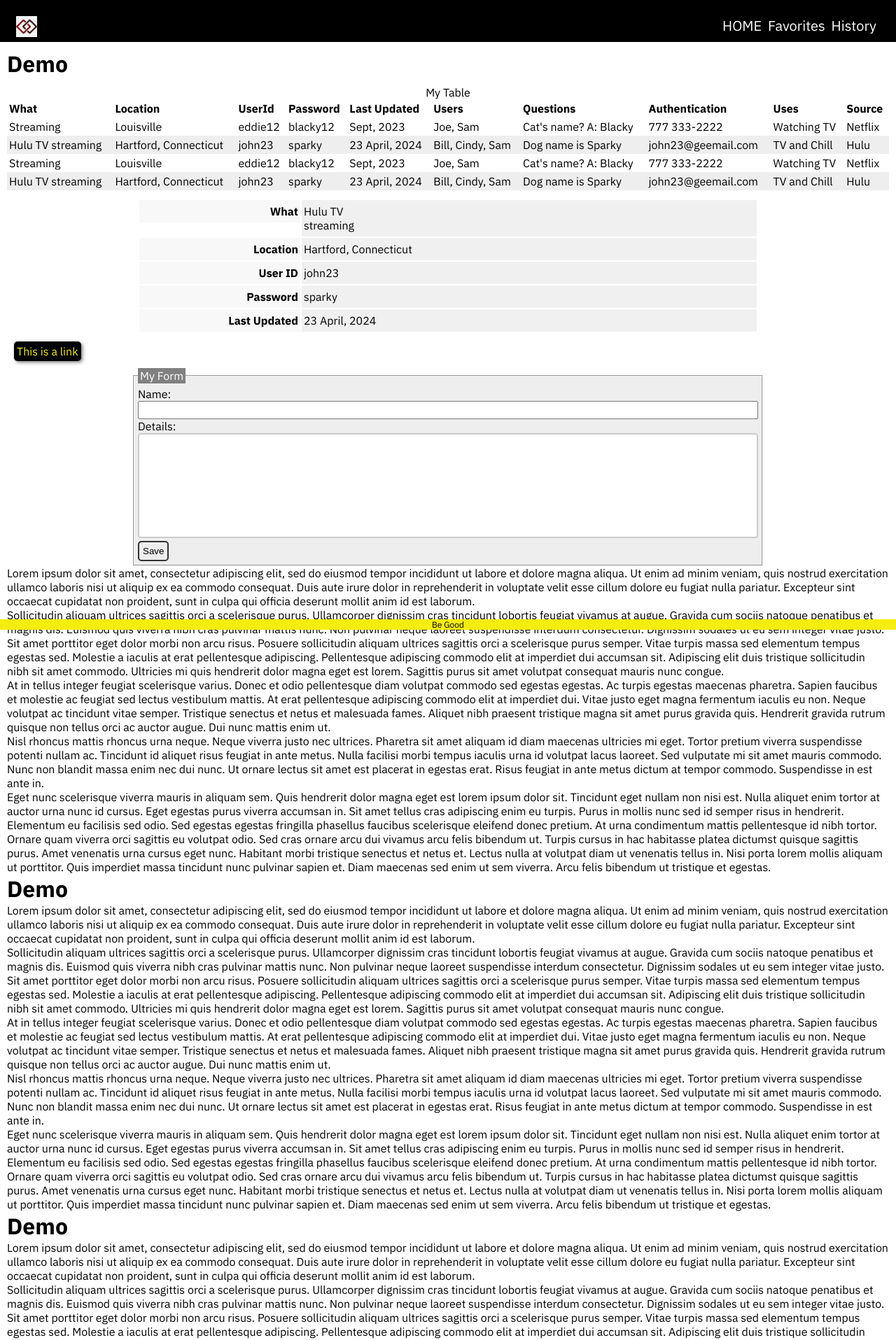
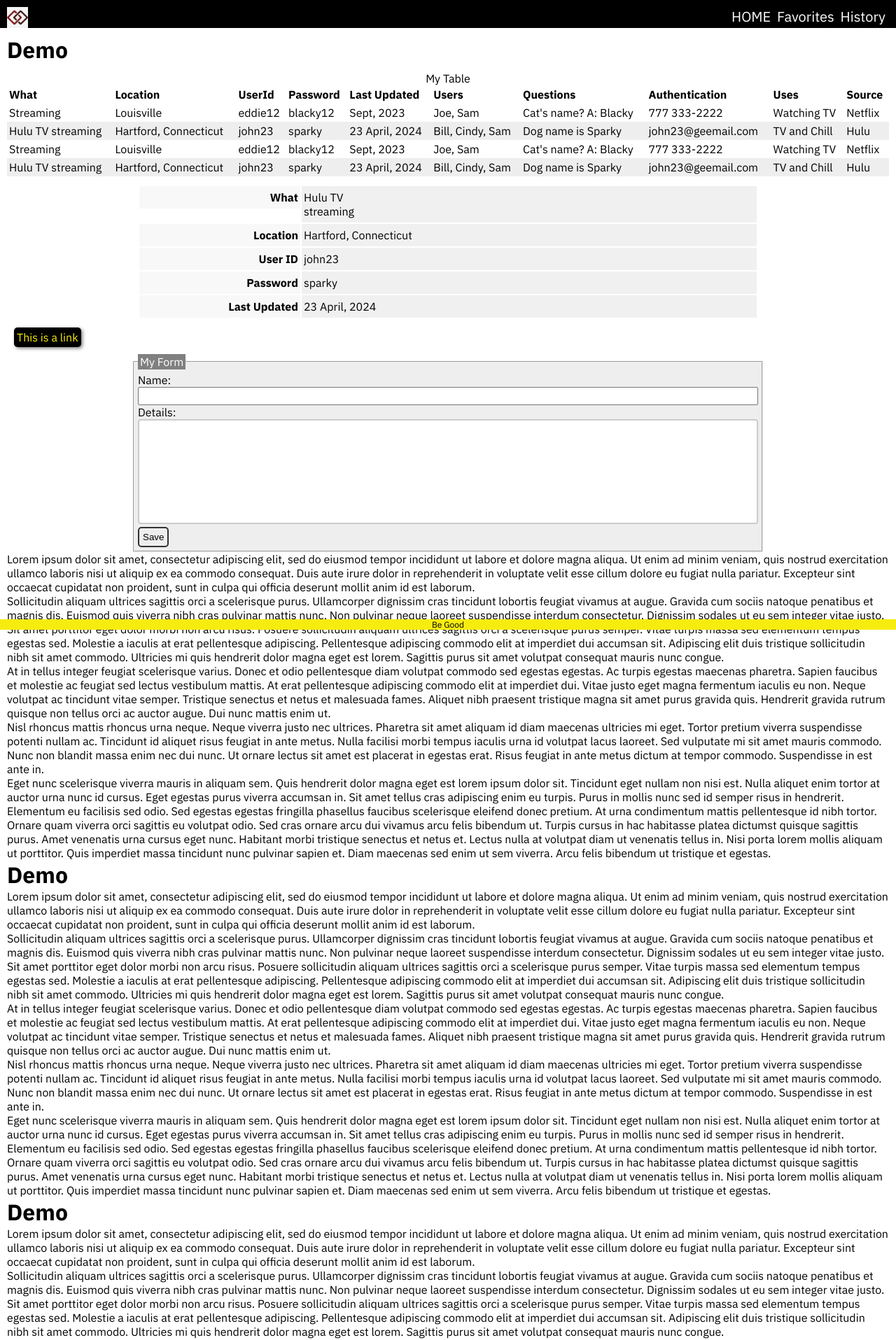
Before and after one commit to gothamgo/demo, a Jekyll site: the page built from index.html, in a window 1280 px wide. Shown: the top 1915 px of the page at 70% size. Built offline with Jekyll 4.4.1, drawn with Linux system fonts in a browser that asks for light colours.

Commit message:
Update header2.html

```diff
--- a/_includes/header2.html
+++ b/_includes/header2.html
@@ -1,19 +1,10 @@
 <style>
   header {
   }
-  div.header-banner {
-    text-align: center;
-    font-size: 12px;
-    background-color: #F7EC0F; /* yellow */
-    position: fixed;
-    top: 0;
-    left: 0;
-    width: 100%;
-  }
   header div.navigation {
-    padding: 23px;
+    padding: 10px;
     background-color: #000000; /* Black */
-    height: 60px;
+    height: 40px;
   }
   header nav {
     float: left;
```
